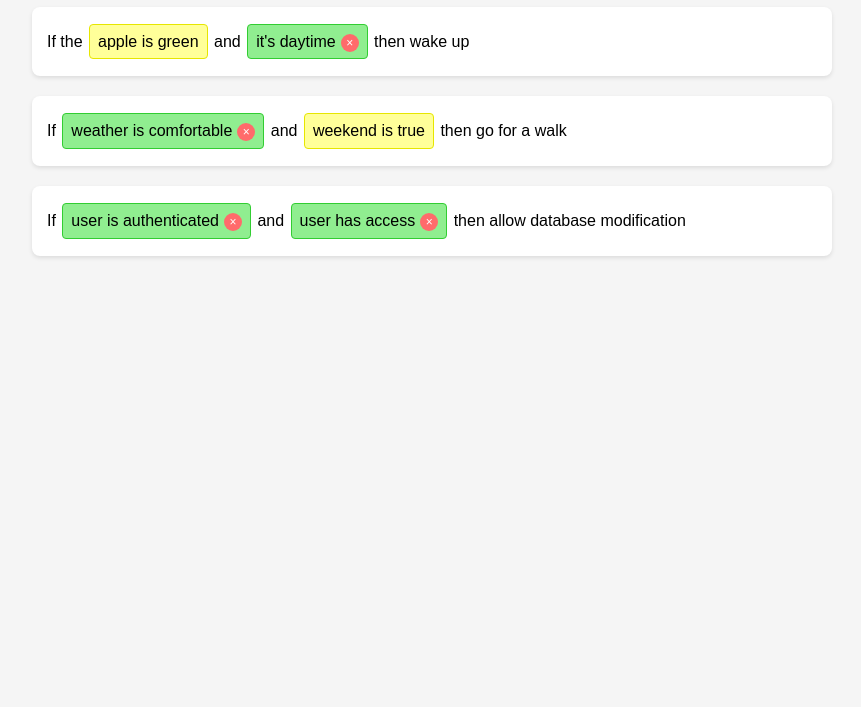
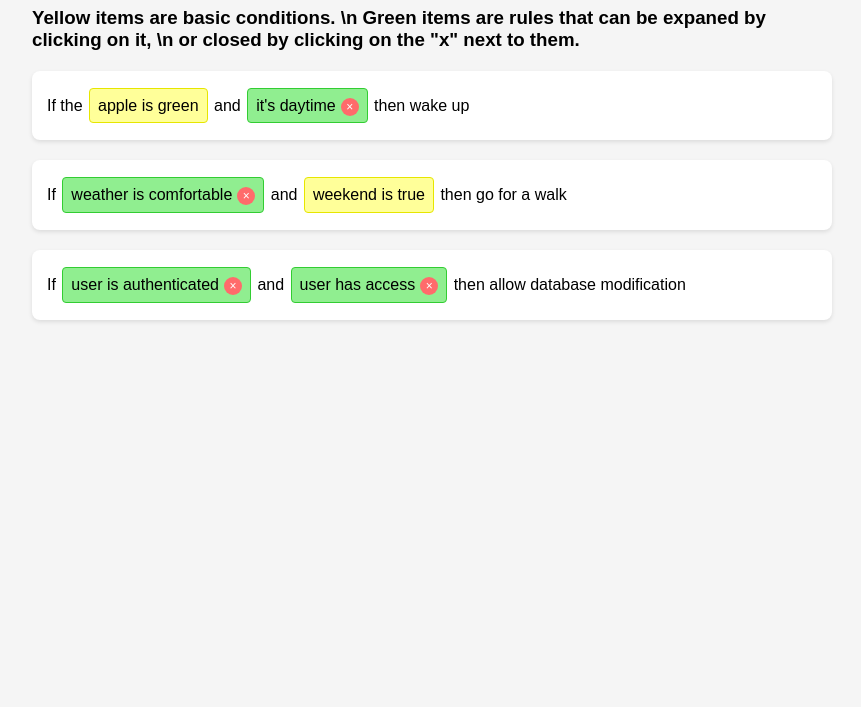
Before and after one commit to gitDawn/ShebaRules, a plain HTML site: page index.html in a window 1280 px wide. Shown: the part 93-800 px from the top of the page, without its empty margins (208-1069 px from the left). Drawn offline with Linux system fonts and the light colour scheme.

Commit message:
Update index.html

```diff
--- a/index.html
+++ b/index.html
@@ -100,6 +100,10 @@
 </head>
 <body>
     <h1>Interactive Rules Engine</h1>
+
+    <h3>Yellow items are basic conditions. \n
+        Green items are rules that can be expaned by clicking on it, \n
+        or closed by clicking on the "x" next to them. </h3>
 
     <div class="rule-container">
         <div class="rule-text">
```
